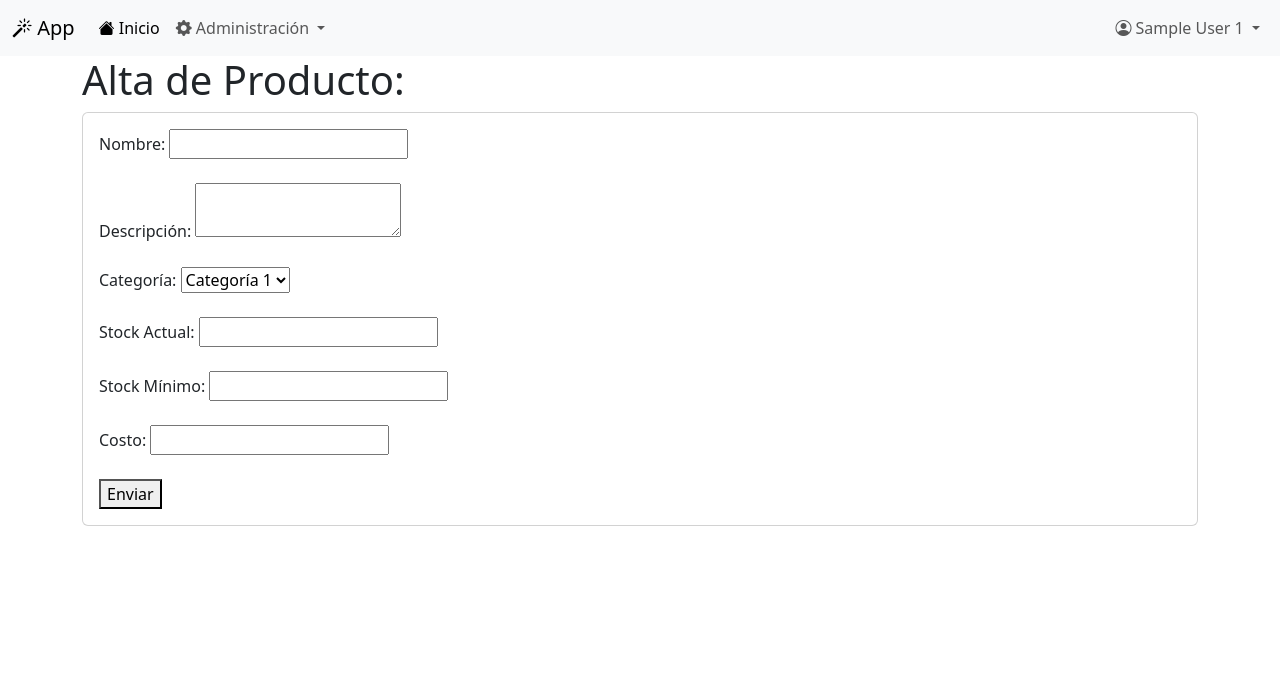
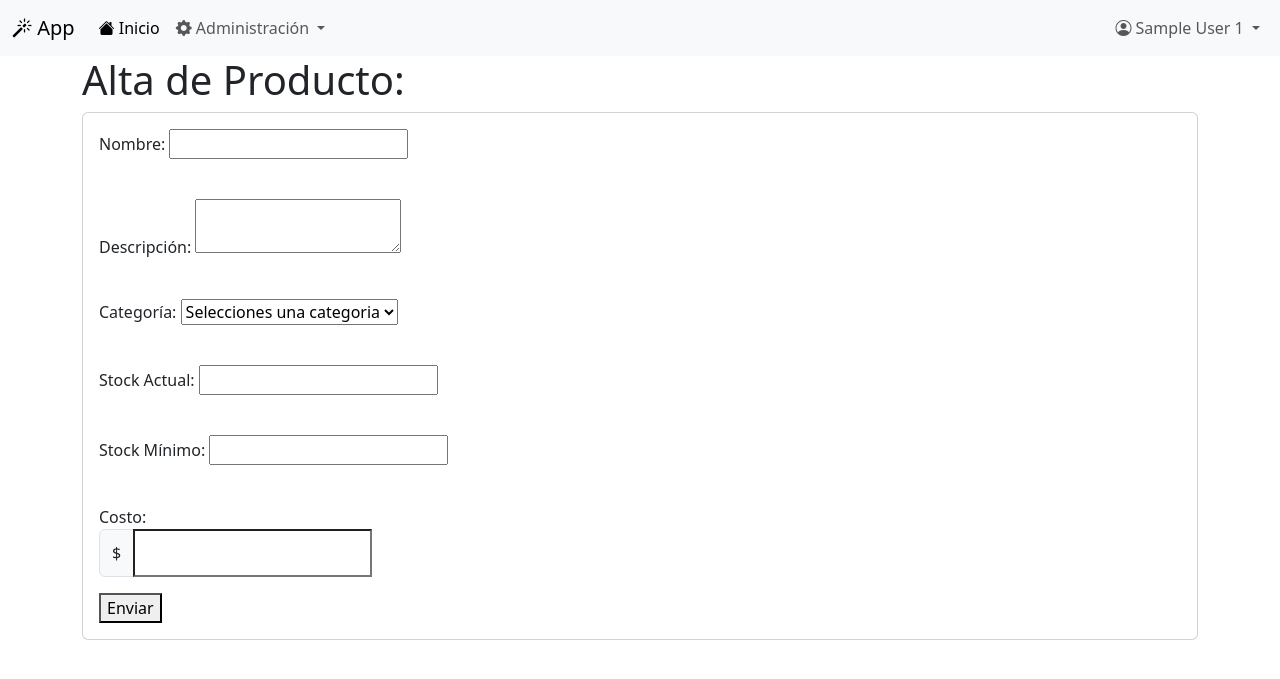
Before and after one commit to marceloaudisioClases/catalogo1830, a CodeIgniter app: page /catalogo/index.php/productos/alta in a window 1280 px wide. Shown: the top 679 px of the page. Run offline with CodeIgniter, Linux system fonts and the light colour scheme; the visitor is signed in with stand-in values (Sample User, id 1); data comes from the database, SQL or seed files in the repository.

Commit message:
actualización

```diff
--- a/application/controllers/Productos.php
+++ b/application/controllers/Productos.php
@@ -16,6 +16,9 @@ class Productos extends CI_Controller {
 	}
 
 	public function alta(){
+		$datos=array();
+
+		$this->load->model("categorias_model");
 		$this->load->library('form_validation');
 
         $this->form_validation->set_rules('nombre', 'Nombre', 'required|trim');
@@ -26,7 +29,8 @@ class Productos extends CI_Controller {
         $this->form_validation->set_rules('costo', 'Costo', 'required|decimal');
 
       if ($this->form_validation->run() == FALSE) {
-		$this->load->view('productos/formulario');
+		$datos["categorias"]=$this->categorias_model->listar();
+		$this->load->view('productos/formulario',$datos);
 	  } else {
 	    echo "Producto guardado exitosamente.";
 	  }
--- a/application/views/productos/formulario.php
+++ b/application/views/productos/formulario.php
@@ -20,28 +20,43 @@
                 <div class="card">
                     <div class="card-body">
                         <form action="<?php echo site_url ("productos/alta"); ?>" method="post">
+                        <div class="mb-3">
                             <label for="nombre">Nombre:</label>
                             <input type="text" id="nombre" name="nombre" ><br><br>
+                       </div>
 
+                       <div class="mb-3">
                             <label for="descripcion">Descripción:</label>
                             <textarea id="descripcion" name="descripcion"></textarea><br><br>
+                        </div>
 
+                        <div class="mb-3">
                             <label for="categoria_id">Categoría:</label>
                             <select id="categoria_id" name="categoria_id">
-                                <option value="1">Categoría 1</option>
-                                <option value="2">Categoría 2</option>
-                                <option value="3">Categoría 3</option>
+                                <option selected>Selecciones una categoria</option>
+                                <?php foreach($categorias as $c) { ?>
+                                  <option value="<?php echo $c["categoria_id"]?>"><?php echo $c["nombre"]?></option>
+                                <?php } ?>
                            </select><br><br>
 
+                           </div>
+                           <div class="mb-3">
                             <label for="stock_actual">Stock Actual:</label>
                             <input type="number" id="stock_actual" name="stock_actual"><br><br>
+                             </div>
 
-                            <label for="stock_min">Stock Mínimo:</label>
-                            <input type="number" id="stock_min" name="stock_min"><br><br>
+                             <div class="mb-3">
+                                <label for="stock_min">Stock Mínimo:</label>
+                                <input type="number" id="stock_min" name="stock_min"><br><br>
+                            </div>
 
-                            <label for="costo">Costo:</label>
-                            <input type="number" step="0.01" id="costo" name="costo"><br><br>
-
+                            <div class="mb-3">
+                                <label for="costo">Costo:</label>
+                                <div class="input-group mb-3">
+                                <span class="input-group-text">$</span>
+                                <input type="number" step="0.01" id="costo" name="costo"><br><br>
+                              </div>
+                            </div>
                             <button type="submit">Enviar</button>
                        </form>
                 </div>
```
Also changed, not shown: application/models/productos_model.php (+12 -10 lines).
